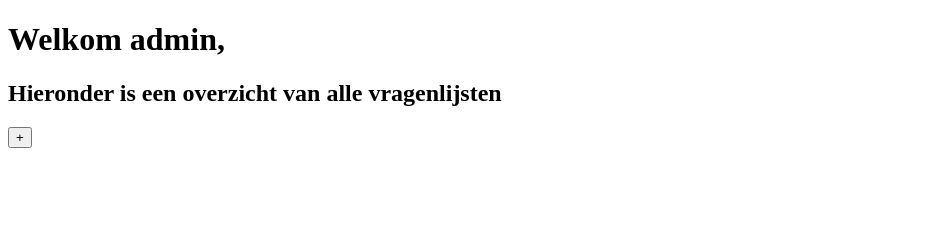
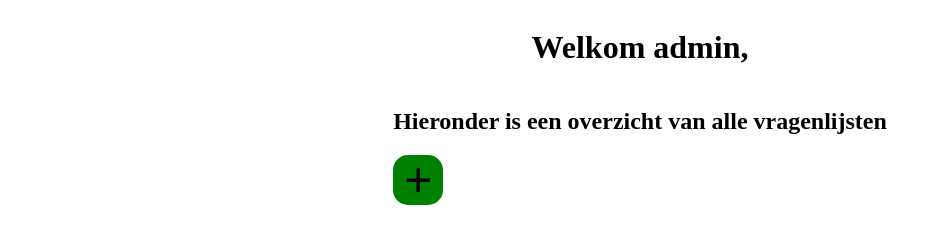
Before and after one commit to Finnvb/keep-users-in-control-reflect-for-effect, a plain HTML site: page pages/beheerder/hub/index.html in a window 1280 px wide. Shown: the whole page, without its empty margins (0-941 px from the left). Drawn offline with Linux system fonts and the light colour scheme; no server answers.

Commit message:
structural change

```diff
--- a/pages/beheerder/hub.js
+++ /dev/null
@@ -1,3 +0,0 @@
-import { getAllVragenlijsten } from "../../scripts/modules/api.js";
-
-console.log((await getAllVragenlijsten()).data[0]);
--- /dev/null
+++ b/pages/beheerder/hub/hub.css
@@ -0,0 +1,24 @@
+@import "../../../styles/variables.css";
+
+main {
+    display: flex;
+    justify-content: center;
+    flex-direction: column;
+    align-items: center;
+}
+
+.quizlijst_container {
+}
+
+.quizlijst_container button {
+    background: var(--green);
+    border: none;
+    width: 50px;
+    height: 50px;
+    font-size: 48px;
+    display: flex;
+    justify-content: center;
+    align-items: center;
+    vertical-align: middle;
+    border-radius: 15px;
+}
--- /dev/null
+++ b/pages/beheerder/hub/hub.js
@@ -0,0 +1,5 @@
+import { getAllVragenlijsten } from "../../../../scripts/modules/api.js";
+
+console.log((await getAllVragenlijsten()).data[0]);
+
+const quizlijst = document.querySelector(".quizlijst");
--- a/pages/beheerder/hub.html
+++ b/pages/beheerder/hub/index.html
@@ -5,6 +5,7 @@
         <meta http-equiv="X-UA-Compatible" content="IE=edge" />
         <meta name="viewport" content="width=device-width, initial-scale=1.0" />
         <title>Beheerder overzicht</title>
+        <link rel="stylesheet" href="hub.css" />
         <script src="./hub.js" type="module" defer></script>
     </head>
     <body>
@@ -23,9 +24,9 @@
                     </h2>
                 </header>
 
-                <div class="quizlijst">
+                <div class="quizlijst_container">
                     <button>+</button>
-                    <ul></ul>
+                    <ul class="quizlijst"></ul>
                 </div>
             </section>
         </main>
--- /dev/null
+++ b/styles/variables.css
@@ -0,0 +1,3 @@
+:root {
+    --green: #008000;
+}
```
Also changed, not shown: 1 other file.
